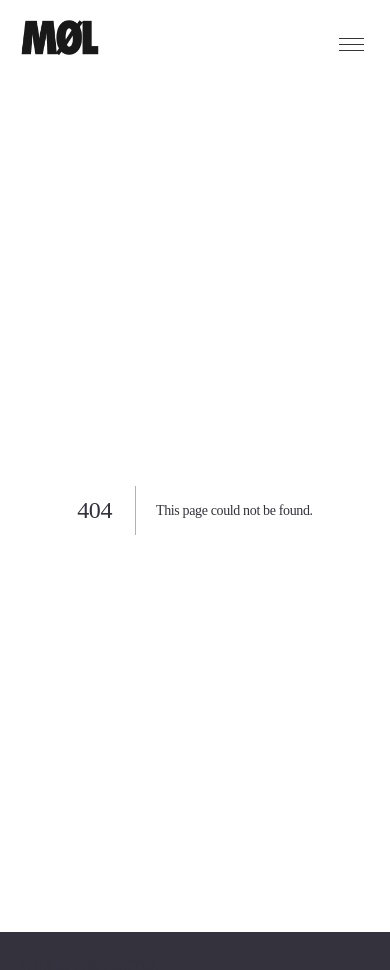
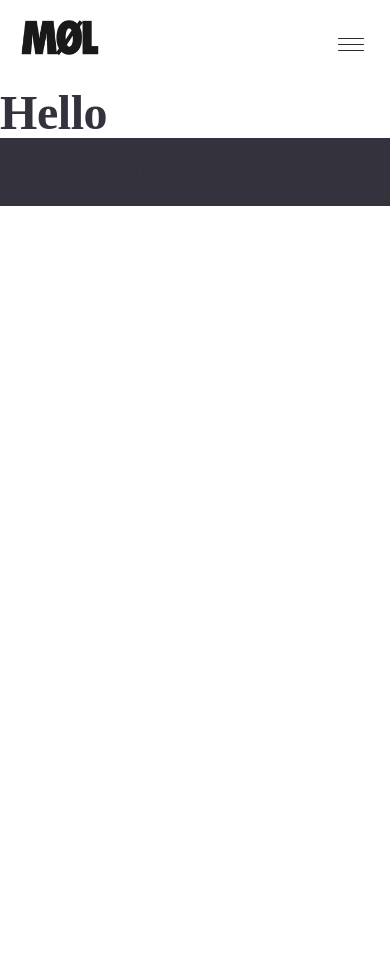
Before and after one commit to Birkis/curly-train-nextjs, a Next.js app: page /dummyAnimations in a window 390 px wide. Before the commit this address had no page. Shown: the top 970 px of the page. After the commit the page ends 844 px from the top, so only its background shows below. Built offline with nearby package versions, Linux system fonts and the light colour scheme; a web font is replaced by a local one.

Commit message:
Animation på meny-knappen

```diff
--- /dev/null
+++ b/components/hamburgerButton.jsx
@@ -0,0 +1,14 @@
+import React from 'react'
+import styles from '../styles/navbar.module.scss'
+
+export default function hamburgerButton({menuIsOpen}) {
+
+  return (
+    <div id={styles.hamburgerIcon}>
+        <div id={styles.topLine} className={`${!menuIsOpen ? styles.topLineAnimationOpen :styles.topLineAnimationClose}`}></div>
+        <div id={styles.midLine}  className={`${!menuIsOpen ? styles.midLineAnimationOpen :styles.midLineAnimationClose}`}></div>
+        <div id={styles.bottomLine}  className={`${!menuIsOpen ? styles.bottomLineAnimationOpen :styles.bottomLineAnimationClose}`}></div>
+
+    </div>
+  )
+}
--- a/components/navbar.jsx
+++ b/components/navbar.jsx
@@ -1,31 +1,55 @@
 import React, {useState,  useRef, useEffect} from 'react'
+import { useRouter } from 'next/router'
 import styles from '../styles/navbar.module.scss'
 import Image from 'next/image'
 import Link from 'next/link'
+import HamburgerButton from './hamburgerButton'
 
 export function Navbar() {
 
+    const menuButton = useRef()
     const linkButton = useRef()
     const navRef = useRef()
     const [menuIsOpen, setMenuIsOpen] = useState(false)
-
+    const router = useRouter()
+    const pageRef = useRef(router.asPath)
 
     useEffect(() => {
 
       const handler = (e) => {
         //If the menu is not a part of the area clicked, then close the menu
-        if(!navRef.current.contains(e.target) || linkButton.current.contains(e.target)){
-          setMenuIsOpen(!menuIsOpen)
+        if(menuIsOpen && !navRef.current.contains(e.target)){
+
+          const someTarget = e.target
+          console.log(someTarget);
+          console.log(menuButton.current);
+
+
+          if(!menuButton.current.contains(someTarget)){
+            setMenuIsOpen(!menuIsOpen)
+            console.log("I also fire");
+          }
+
+
         }
       }
+
       document.addEventListener("mousedown",handler)
 
+      if(router.asPath !== pageRef.current){
+        setMenuIsOpen(false)
 
+      }
+
+      console.log("Is the menu open? " + menuIsOpen)
 
       return ()=> {
         document.removeEventListener("mousedown", handler)
+        pageRef.current = router.asPath
       }
-    },[menuIsOpen])
+
+
+    },[menuIsOpen, pageRef, router.asPath])
 
 
     return (
@@ -35,28 +59,22 @@ export function Navbar() {
         </div>
 
         <div className={styles.navWrapper}>
-          <button className={styles.mobileNavToggle}  onClick={()=> {
+          <button
+            ref={menuButton}
+            className={styles.mobileNavToggle}
+            onClick={()=> {
               setMenuIsOpen(!menuIsOpen)
+              console.log("I Fire!");
             }
           }>
-
-              {!menuIsOpen && <Image src="/icons/hamburger.svg"
-                width={25}
-                height={13}
-                className={`${styles.iconHamburger}`}
-                alt='hamburger icon' />}
-
-              {menuIsOpen && <Image src="/icons/close.svg"
-                width={15}
-                height={15}
-                className={`${styles.iconclose}`}
-                alt="the close button"  />}
-
+            <HamburgerButton menuIsOpen={menuIsOpen}/>
             <span className='visually-hidden'>menu</span>
           </button>
           <nav
             ref={navRef}
-            className={`${styles.primaryNavigation} ${menuIsOpen ? styles.primaryNavigationShowing : styles.primaryNavigationHidden}`}>
+            className={`
+            ${styles.primaryNavigation}
+            ${menuIsOpen ? styles.primaryNavigationShowing : styles.primaryNavigationHidden}`}>
             <ul ref={linkButton} className={`${styles.links} body-2`} role='list'>
               <Link href="/"><li><a>Home </a></li></Link>
               <Link href="/portfolio"><li><a>Portfolio </a></li></Link>
--- /dev/null
+++ b/pages/dummyAnimations.jsx
@@ -0,0 +1,12 @@
+import React from 'react'
+
+export default function dummyAnimations() {
+  return (
+    <div>
+
+          <h1>Hello</h1>
+
+
+    </div>
+  )
+}
--- a/styles/globals.scss
+++ b/styles/globals.scss
@@ -161,7 +161,7 @@ button:hover {
 h1 {
   font-family: var(--ff-headings);
   font-weight: var(--fw-bold);
-  font-size: 3.125rem;
+  font-size: clamp(16px, 3.125rem, 48px);
   line-height: 3.125rem;
   color: var(--clr-primary-grayish-blue);
   letter-spacing: -0.45px;
--- a/styles/navbar.module.scss
+++ b/styles/navbar.module.scss
@@ -58,8 +58,6 @@
         transition: all 2s ease;
         opacity: 0;
 
-
-
         .links {
             display: flex;
             flex-direction: column;
@@ -76,10 +74,124 @@
     .primaryNavigationShowing {
         width: 100%;
         opacity: 1;
+
     }
 
     .primaryNavigationHidden {
+        display: none;
+    }
+
+
+
+    #topLine, #bottomLine, #midLine {
+        background-color: rgb(41, 41, 41);
+        width: 26px;
+        height: 1px;
+        border-radius: 15px;
+        margin: 5px 0 5px 0;
 
     }
 
+    .topLineAnimationClose {
+        transform-origin: 13px 0px;
+        animation: topLineRotateClose 0.3s ease-in-out forwards;
+
+
+    }
+
+    .midLineAnimationClose {
+        animation: midLineHide 0.2s ease-out forwards;
+
+    }
+
+
+    .bottomLineAnimationClose {
+        transform-origin: 13px 0px;
+        animation: bottomLineRotateClose 0.3s ease-in-out both;
+
+    }
+
+    .topLineAnimationOpen {
+        transform-origin: 13px 0px;
+        animation: topLineRotateOpen 0.3s ease-in-out both;
+
+
+    }
+
+    .midLineAnimationOpen {
+        animation: midLineShow 0.2s both;
+        animation-timing-function: cubic-bezier(1,-0.22,1,.62);
+
+
+    }
+
+
+    .bottomLineAnimationOpen {
+        transform-origin: 13px 0px;
+        animation: bottomLineRotateOpen 0.3s ease-in-out forwards;
+
+    }
+
+    @keyframes topLineRotateClose {
+        from{
+            rotate: 0deg;
+            translate: 0px 0px;
+        }
+        to{
+            rotate: 45deg;
+            translate: 0px 6px;
+        }
+    }
+
+    @keyframes midLineHide {
+        from{
+            opacity: 1;
+        }
+        to{
+            opacity: 0;
+        }
+    }
+
+    @keyframes bottomLineRotateClose {
+        from{
+            rotate: 0deg;
+            translate: 0px 0px;
+        }
+        to{
+            rotate: -45deg;
+            translate: 0px -6px;
+        }
+    }
+
+    @keyframes topLineRotateOpen {
+        from{
+            rotate: 45deg;
+            translate: 0px 6px;
+        }
+        to{
+            rotate: 0deg;
+            translate: 0px 0px;
+        }
+    }
+
+    @keyframes midLineShow {
+        from{
+            opacity: 0;
+        }
+        to{
+            opacity: 1;
+        }
+    }
+
+    @keyframes bottomLineRotateOpen {
+        from{
+            rotate: -45deg;
+            translate: 0px -6px;
+        }
+        to{
+            rotate: 0deg;
+            translate: 0px 0px;
+        }
+    }
+
 }
```
Also changed, not shown: public/icons/hamburger-button.svg (added).
